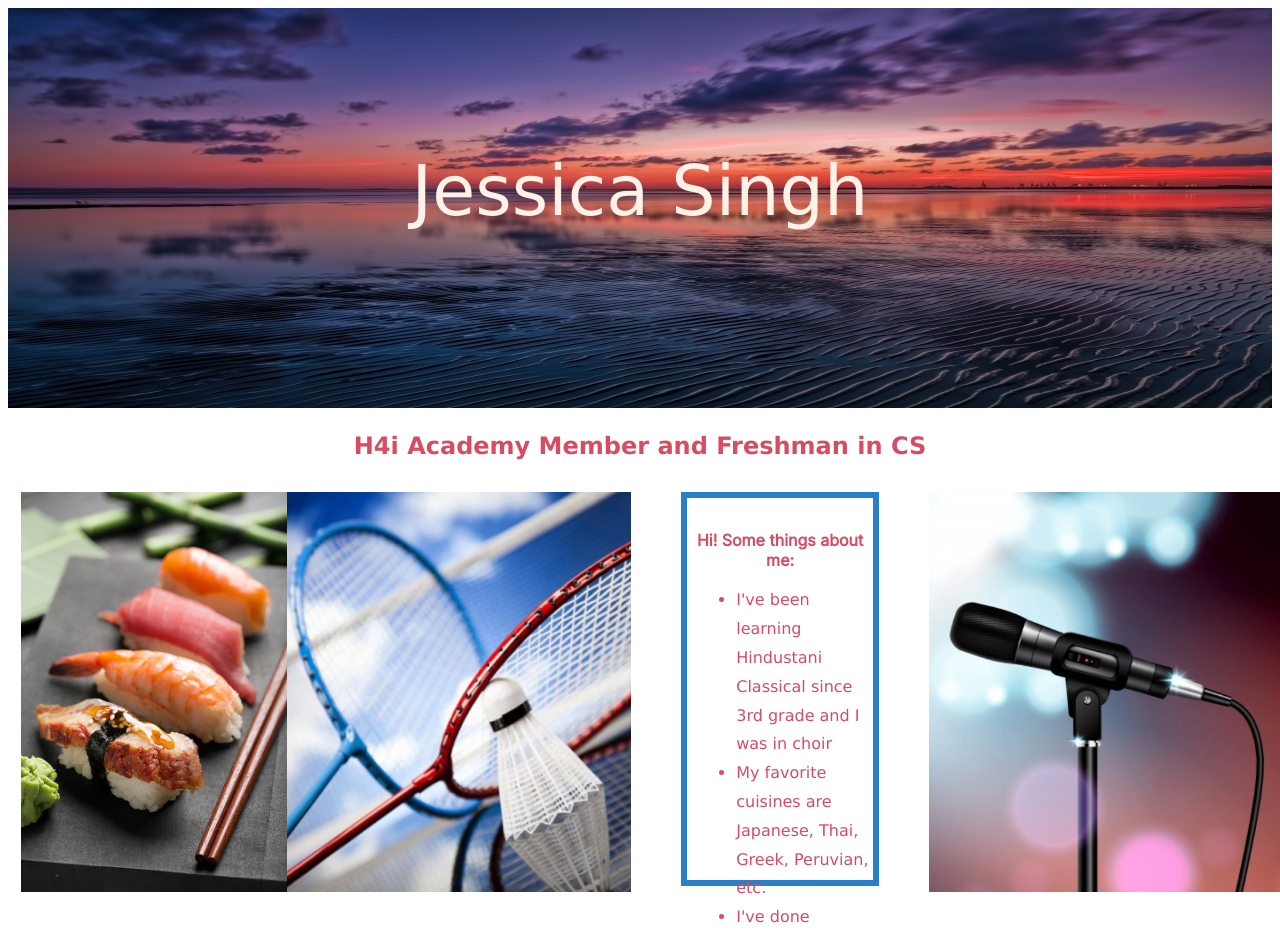
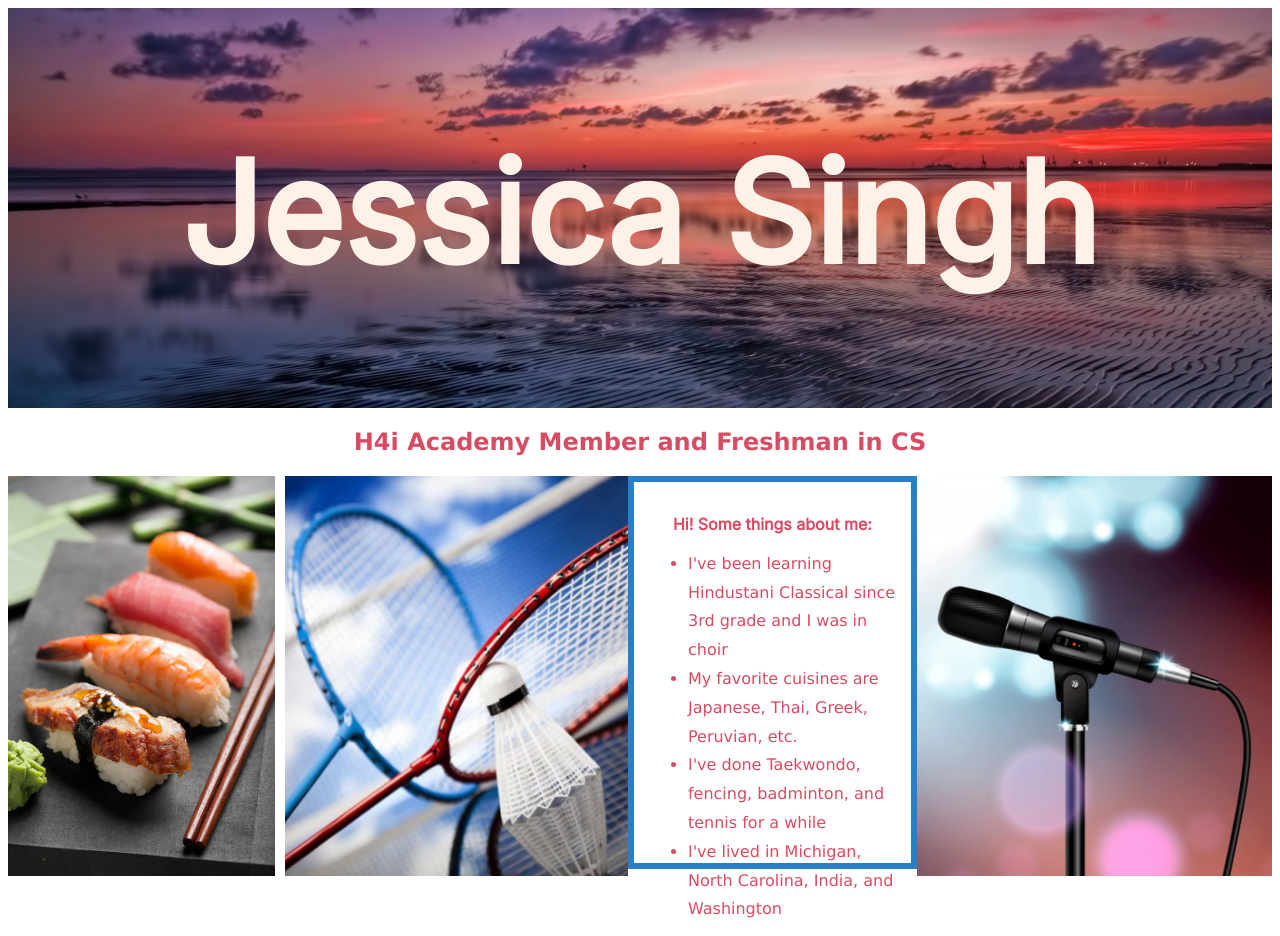
Before and after one commit to hack4impact-uiuc/academy-sandbox-fa21, a React (Create React App) app in the folder client/: page /jessica in a window 1280 px wide. Shown: the top 936 px of the page. Built offline with nearby package versions, Linux system fonts and the light colour scheme.

Commit message:
Implement Ashwin's feedback

```diff
--- a/client/src/css/Jessica.css
+++ b/client/src/css/Jessica.css
@@ -1,17 +1,23 @@
-h2 {
+.introduction {
   font-size: 60;
   text-align: center;
   font-family: Verdana, Geneva, Tahoma, sans-serif;
 }
-.name {
+.fullname {
   text-align: center;
   color: #fdf1e8;
   font-size: 70px;
   font-family: Verdana, Geneva, Tahoma, sans-serif;
-  position: absolute;
-  top: 150px;
-  left: 0;
+  width: 100;
+}
+.header {
+  background-image: url('../utils/images/bg.jpg');
+  background-size: cover;
+  background-repeat: no-repeat;
+  background-position: center;
+  text-align: center;
   width: 100%;
+  height: 400px;
 }
 .hobbies {
   padding-left: 5%;
@@ -23,31 +29,26 @@ h2 {
   border-style: solid;
   border-width: 6px;
   border-color: #287ec7;
-  margin-right: 50px;
-  margin-left: 50px;
-  margin-bottom: 150px;
-  margin-top: 0%;
+  margin: 0 50 150 50;
   padding-bottom: 2.5%;
   height: 350px;
   float: left;
 }
 
-.container {
+.jessica-content {
   width: 100%;
   height: auto;
-  padding: 1%;
   float: left;
   display: flex;
   flex-direction: row;
 }
-.image {
+.sushi-image {
   flex: 1;
 }
-.image2 {
+.badminton-image {
   flex: 1;
 }
-
-.image3 {
+.mic-image {
   flex: 1;
 }
 .main {
--- a/client/src/pages/Jessica.jsx
+++ b/client/src/pages/Jessica.jsx
@@ -2,24 +2,29 @@
 import React from 'react';
 
 import '../css/Jessica.css';
-import bg from '../utils/images/bg.jpg';
+// import background from '../utils/images/bg.jpg';
 import sushi from '../utils/images/sushi.jpg';
 import mic from '../utils/images/mic.PNG';
-import bm from '../utils/images/badminton.PNG';
+import badminton from '../utils/images/badminton.PNG';
 
 function Jessica() {
   return (
     <div className="main">
-      <img src={bg} alt="Mount Rainier" width="100%" height="400"></img>
-
-      <div className="name"> Jessica Singh </div>
-      <h2>H4i Academy Member and Freshman in CS</h2>
-      <div className="container">
-        <div className="image">
+      <div className="header">
+        {/* <img src={background} alt="Mount Rainier" width="100%" height="400"></img> */}
+        <div className="fullname">
+          <h1>Jessica Singh</h1>
+        </div>
+      </div>
+      <div className="introduction">
+        <h2>H4i Academy Member and Freshman in CS</h2>
+      </div>
+      <div className="jessica-content">
+        <div className="sushi-image">
           <img src={sushi} alt="Sushi" height="400"></img>
         </div>
-        <div className="image3">
-          <img src={bm} alt="Badminton" height="400"></img>
+        <div className="badminton-image">
+          <img src={badminton} alt="Badminton" height="400"></img>
         </div>
         <div className="border">
           <p>
@@ -47,7 +52,7 @@ function Jessica() {
             </ul>
           </div>
         </div>
-        <div className="image2">
+        <div className="mic-image">
           <img src={mic} alt="Mic" height="400"></img>
         </div>
       </div>
```
